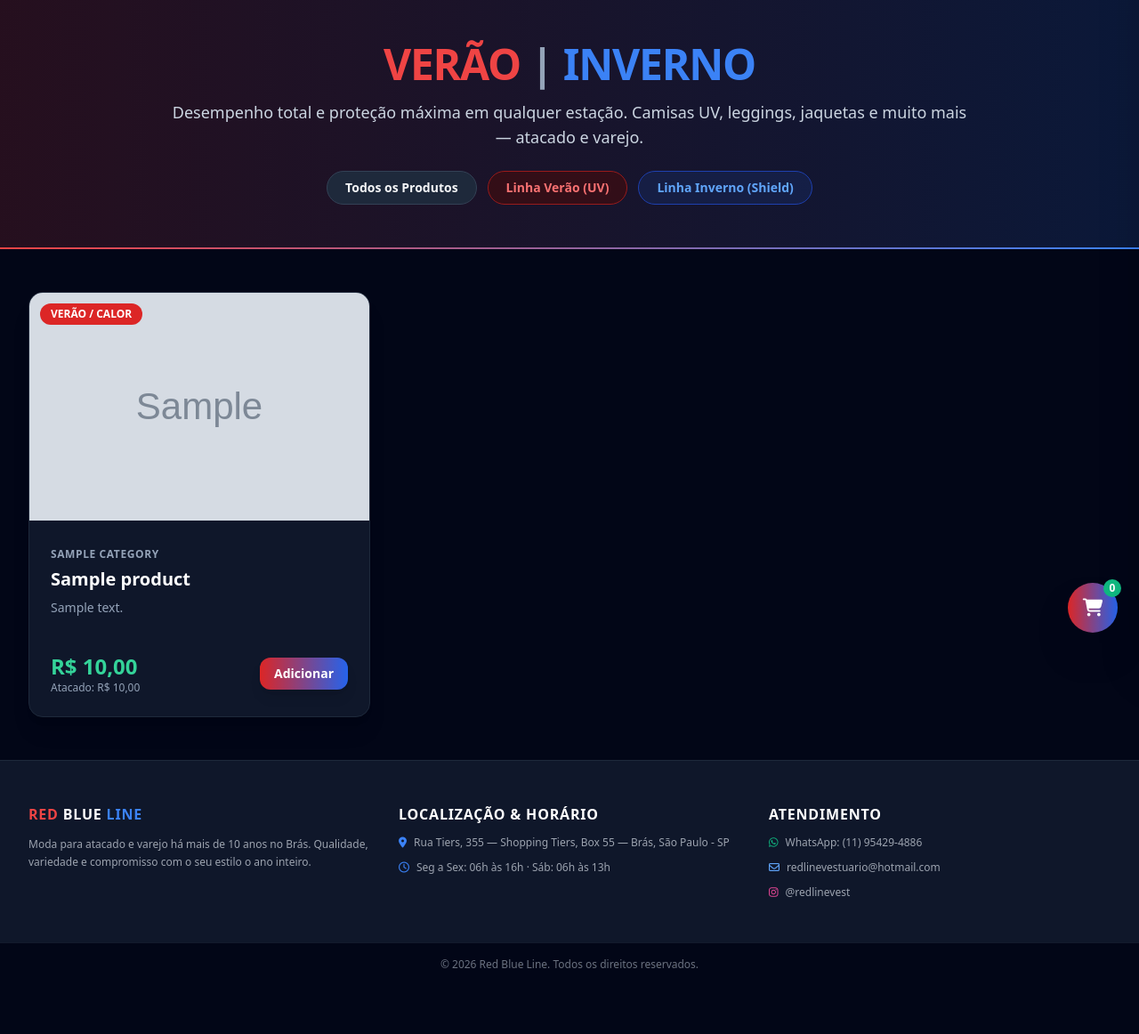
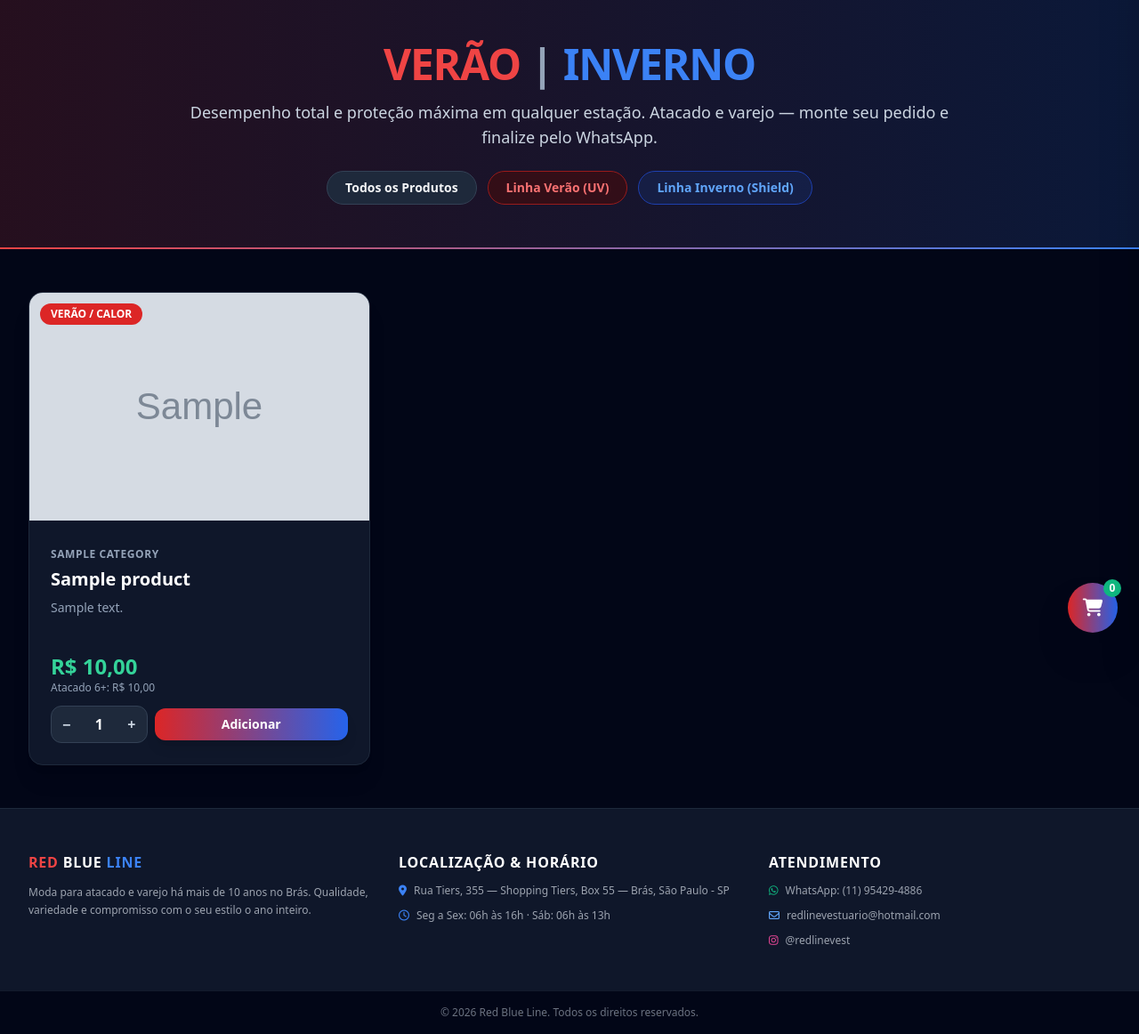
Before and after one commit to AnjoCoruja/store-django, a Django app: page /produtos/ in a window 1280 px wide. Shown: the part 65-1227 px from the top of the page at 89% size. Before the commit the page ends 1153 px from the top, so only its background shows below. Run offline with Django 5.2, Linux system fonts and the light colour scheme; tables that the repository leaves empty hold one stand-in row (values such as "Sample post"); grey boxes marked "Sample" are stand-in pictures; some libraries are stand-ins or nearby versions.

Commit message:
feat: carrinho completo no catalogo — controles +/- por produto, subtotais em tempo real, checkout WhatsApp com encodeURIComponent

```diff
--- a/templates/website/product_list.html
+++ b/templates/website/product_list.html
@@ -19,7 +19,7 @@
       <h1 class="text-4xl sm:text-5xl font-extrabold tracking-tight mb-4">
         <span class="text-red-500">VERÃO</span> <span class="text-slate-400">|</span> <span class="text-blue-500">INVERNO</span>
       </h1>
-      <p class="text-slate-300 text-lg mb-6">Desempenho total e proteção máxima em qualquer estação. Camisas UV, leggings, jaquetas e muito mais — atacado e varejo.</p>
+      <p class="text-slate-300 text-lg mb-6">Desempenho total e proteção máxima em qualquer estação. Atacado e varejo — monte seu pedido e finalize pelo WhatsApp.</p>
 
       {% if query %}
       <p class="text-slate-400 text-sm mb-4">Resultados para: <strong class="text-white">{{ query }}</strong></p>
@@ -27,9 +27,9 @@
 
       <!-- Filtros -->
       <div class="flex flex-wrap justify-center gap-3 mt-6">
-        <button onclick="filterProducts('all', this)" class="filter-btn px-5 py-2 rounded-full bg-slate-800 border border-slate-700 text-sm font-semibold hover:bg-slate-700 transition">Todos os Produtos</button>
-        <button onclick="filterProducts('verao', this)" class="filter-btn px-5 py-2 rounded-full bg-red-950/60 border border-red-800 text-red-400 text-sm font-semibold hover:bg-red-900/60 transition">Linha Verão (UV)</button>
-        <button onclick="filterProducts('inverno', this)" class="filter-btn px-5 py-2 rounded-full bg-blue-950/60 border border-blue-800 text-blue-400 text-sm font-semibold hover:bg-blue-900/60 transition">Linha Inverno (Shield)</button>
+        <button onclick="filterProducts('all')" class="px-5 py-2 rounded-full bg-slate-800 border border-slate-700 text-sm font-semibold hover:bg-slate-700 transition">Todos os Produtos</button>
+        <button onclick="filterProducts('verao')" class="px-5 py-2 rounded-full bg-red-950/60 border border-red-800 text-red-400 text-sm font-semibold hover:bg-red-900/60 transition">Linha Verão (UV)</button>
+        <button onclick="filterProducts('inverno')" class="px-5 py-2 rounded-full bg-blue-950/60 border border-blue-800 text-blue-400 text-sm font-semibold hover:bg-blue-900/60 transition">Linha Inverno (Shield)</button>
       </div>
     </div>
   </section>
@@ -64,16 +64,26 @@
             <p class="text-slate-400 text-sm mb-4 line-clamp-2">{{ product.description|truncatewords:25 }}</p>
           </div>
         </div>
-        <div class="p-6 pt-0 flex items-center justify-between">
+        <div class="p-6 pt-0 space-y-3">
+          <div class="flex items-center justify-between">
             <div>
               <span class="text-2xl font-black text-emerald-400">R$ {{ product.price }}</span>
               {% if product.wholesale_price %}
-            <span class="block text-xs text-slate-400">Atacado: R$ {{ product.wholesale_price }}</span>
+              <span class="block text-xs text-slate-400">Atacado 6+: R$ {{ product.wholesale_price }}</span>
               {% endif %}
             </div>
-          <button onclick="addToCart('{{ product.name|escapejs }}', {{ product.price }}, '{{ product.line }}')" class="px-4 py-2 bg-gradient-to-r from-red-600 to-blue-600 hover:from-red-500 hover:to-blue-500 text-white font-bold rounded-xl text-sm transition shadow-lg">
+          </div>
+          <!-- Controles de quantidade + botão Adicionar -->
+          <div class="flex items-center gap-2">
+            <div class="flex items-center bg-slate-800 border border-slate-700 rounded-xl overflow-hidden">
+              <button type="button" onclick="changeQty({{ product.id }}, -1)" class="px-3 py-2 text-slate-300 hover:bg-slate-700 font-bold">−</button>
+              <span id="qty-{{ product.id }}" class="px-3 py-2 text-white font-semibold w-10 text-center">1</span>
+              <button type="button" onclick="changeQty({{ product.id }}, 1)" class="px-3 py-2 text-slate-300 hover:bg-slate-700 font-bold">+</button>
+            </div>
+            <button onclick="addToCart({{ product.id }}, '{{ product.name|escapejs }}', {{ product.price }}, '{{ product.line }}')" class="flex-1 px-4 py-2 bg-gradient-to-r from-red-600 to-blue-600 hover:from-red-500 hover:to-blue-500 text-white font-bold rounded-xl text-sm transition shadow-lg">
               Adicionar
             </button>
+          </div>
         </div>
       </div>
       {% empty %}
@@ -88,18 +98,18 @@
   <!-- Carrinho Lateral -->
   <div id="cart-sidebar" class="fixed inset-y-0 right-0 w-full sm:w-96 bg-slate-900 border-l border-slate-800 shadow-2xl z-50 transform translate-x-full transition-transform duration-300 flex flex-col">
     <div class="p-5 border-b border-slate-800 flex items-center justify-between">
-      <h2 class="text-lg font-bold">Seu Carrinho</h2>
+      <h2 class="text-lg font-bold text-white">Seu Carrinho</h2>
       <button onclick="toggleCart()" class="text-slate-400 hover:text-white"><i class="fa-solid fa-xmark text-xl"></i></button>
     </div>
-    <div id="cart-items" class="p-5 flex-grow overflow-y-auto space-y-4">
+    <div id="cart-items" class="p-5 flex-grow overflow-y-auto space-y-3">
       <p class="text-slate-500 text-center mt-10">O carrinho está vazio.</p>
     </div>
     <div class="p-5 border-t border-slate-800 bg-slate-950">
-      <div class="flex justify-between mb-4 font-bold text-lg">
+      <div class="flex justify-between mb-4 font-bold text-lg text-white">
         <span>Total:</span>
-        <span id="cart-total">R$ 0,00</span>
+        <span id="cart-total" class="text-emerald-400">R$ 0,00</span>
       </div>
-      <button onclick="checkoutWhatsApp()" class="w-full py-3 bg-emerald-600 hover:bg-emerald-500 text-white font-bold rounded-xl transition flex items-center justify-center space-x-2">
+      <button onclick="finalizarWhatsApp()" class="w-full py-3 bg-emerald-600 hover:bg-emerald-500 text-white font-bold rounded-xl transition flex items-center justify-center gap-2">
         <i class="fa-brands fa-whatsapp text-xl"></i>
         <span>Finalizar pelo WhatsApp</span>
       </button>
@@ -115,16 +125,29 @@
 </div>
 
 <script>
-  let cart = [];
+  // Estado do carrinho: { id: {id, name, price, line, qty} }
+  let cart = {};
+  const WHATSAPP_NUMERO = '5511954294886';
 
   function toggleCart() {
     document.getElementById('cart-sidebar').classList.toggle('translate-x-full');
   }
 
-  function addToCart(name, price, line) {
-    const existing = cart.find(item => item.name === name);
-    if (existing) { existing.quantity += 1; }
-    else { cart.push({ name, price, line, quantity: 1 }); }
+  function changeQty(productId, delta) {
+    const el = document.getElementById('qty-' + productId);
+    let q = parseInt(el.innerText, 10) || 1;
+    q = Math.max(1, q + delta);
+    el.innerText = q;
+  }
+
+  function addToCart(id, name, price, line) {
+    const qty = parseInt(document.getElementById('qty-' + id).innerText, 10) || 1;
+    if (cart[id]) {
+      cart[id].qty += qty;
+    } else {
+      cart[id] = { id, name, price, line, qty };
+    }
+    document.getElementById('qty-' + id).innerText = 1;
     updateCartUI();
     toggleCart();
   }
@@ -133,49 +156,75 @@
     const container = document.getElementById('cart-items');
     const countBadge = document.getElementById('cart-count');
     const totalElement = document.getElementById('cart-total');
-    countBadge.innerText = cart.reduce((acc, item) => acc + item.quantity, 0);
-    if (cart.length === 0) {
+    const items = Object.values(cart);
+
+    countBadge.innerText = items.reduce((acc, i) => acc + i.qty, 0);
+
+    if (items.length === 0) {
       container.innerHTML = '<p class="text-slate-500 text-center mt-10">O carrinho está vazio.</p>';
       totalElement.innerText = 'R$ 0,00';
       return;
     }
+
     let html = '', total = 0;
-    cart.forEach((item, index) => {
-      total += item.price * item.quantity;
+    items.forEach(item => {
+      const subtotal = item.price * item.qty;
+      total += subtotal;
       html += `
-        <div class="flex justify-between items-center bg-slate-800 p-3 rounded-xl">
-          <div>
+        <div class="flex justify-between items-center bg-slate-800 p-3 rounded-xl gap-2">
+          <div class="flex-grow">
             <h4 class="font-bold text-sm text-white">${item.name}</h4>
-            <span class="text-xs text-emerald-400">R$ ${item.price.toFixed(2)} x ${item.quantity}</span>
+            <span class="text-xs text-emerald-400">R$ ${item.price.toFixed(2)} x ${item.qty} = <strong>R$ ${subtotal.toFixed(2)}</strong></span>
           </div>
-          <button onclick="removeFromCart(${index})" class="text-red-400 hover:text-red-300 text-sm"><i class="fa-solid fa-trash"></i></button>
+          <div class="flex items-center gap-1">
+            <button onclick="changeCartQty(${item.id}, -1)" class="w-6 h-6 bg-slate-700 hover:bg-slate-600 text-white rounded text-sm font-bold">−</button>
+            <button onclick="changeCartQty(${item.id}, 1)" class="w-6 h-6 bg-slate-700 hover:bg-slate-600 text-white rounded text-sm font-bold">+</button>
+            <button onclick="removeFromCart(${item.id})" class="text-red-400 hover:text-red-300 text-sm ml-1"><i class="fa-solid fa-trash"></i></button>
+          </div>
         </div>`;
     });
+
     container.innerHTML = html;
     totalElement.innerText = `R$ ${total.toFixed(2)}`;
   }
 
-  function removeFromCart(index) {
-    cart.splice(index, 1);
+  function changeCartQty(id, delta) {
+    if (!cart[id]) return;
+    cart[id].qty += delta;
+    if (cart[id].qty <= 0) delete cart[id];
     updateCartUI();
   }
 
-  function filterProducts(line, btn) {
+  function removeFromCart(id) {
+    delete cart[id];
+    updateCartUI();
+  }
+
+  function filterProducts(line) {
     document.querySelectorAll('.product-card').forEach(card => {
       card.style.display = (line === 'all' || card.getAttribute('data-line') === line) ? 'flex' : 'none';
     });
   }
 
-  function checkoutWhatsApp() {
-    if (cart.length === 0) return alert('Seu carrinho está vazio.');
-    let message = "Olá! Gostaria de fazer o seguinte pedido na Red Blue Line:%0A";
+  // Checkout via WhatsApp: mensagem formatada + encodeURIComponent
+  function finalizarWhatsApp() {
+    const items = Object.values(cart);
+    if (items.length === 0) {
+      alert('Seu carrinho está vazio.');
+      return;
+    }
+
+    let mensagem = 'Olá! Gostaria de fazer o seguinte pedido na Red Blue Line:\n\n';
     let total = 0;
-    cart.forEach(item => {
-      message += `- ${item.quantity}x ${item.name} (R$ ${(item.price * item.quantity).toFixed(2)})%0A`;
-      total += item.price * item.quantity;
+    items.forEach(item => {
+      const subtotal = item.price * item.qty;
+      total += subtotal;
+      mensagem += `• ${item.qty}x ${item.name} — R$ ${item.price.toFixed(2)} (subtotal: R$ ${subtotal.toFixed(2)})\n`;
     });
-    message += `%0ATotal: R$ ${total.toFixed(2)}`;
-    window.open(`https://wa.me/5511954294886?text=${message}`, '_blank');
+    mensagem += `\n*TOTAL DO PEDIDO: R$ ${total.toFixed(2)}*`;
+
+    const link = `https://wa.me/${WHATSAPP_NUMERO}?text=${encodeURIComponent(mensagem)}`;
+    window.open(link, '_blank');
   }
 </script>
 {% endblock %}
```
Lines whose indentation alone changed are shown as unchanged.
